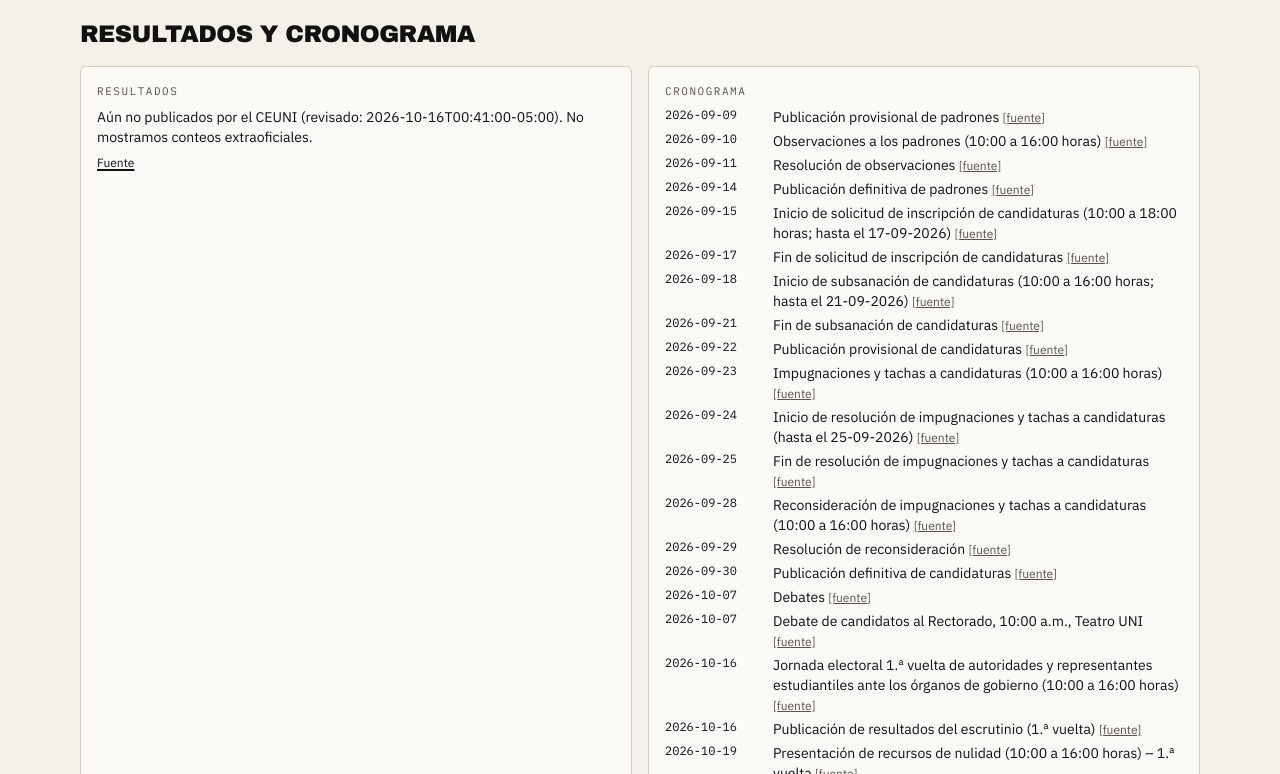
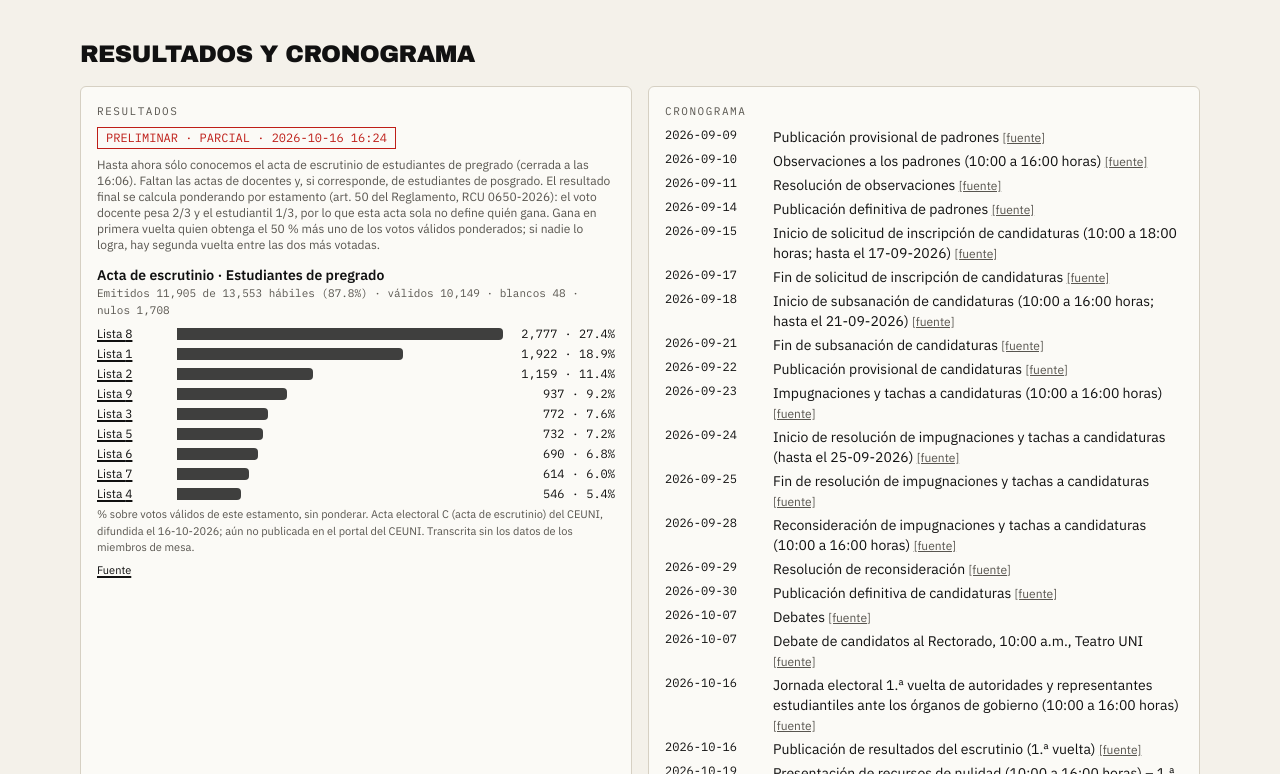
Before and after one commit to unimauro/observatorio-electoral-uni, a React (Vite) app: page / in a window 1280 px wide. Shown: the part 846-1620 px from the top of the page. Built offline with nearby package versions, Linux system fonts and the light colour scheme.

Commit message:
Resultados preliminares: acta de escrutinio CEUNI de estudiantes de pregrado (16-10, 16:06), sin ponderar y sin datos de miembros de mesa

```diff
--- a/src/data/site.json
+++ b/src/data/site.json
@@ -10,9 +10,9 @@
   "correctionsUrl": "https://github.com/unimauro/observatorio-electoral-uni/issues/new?template=correccion.yml",
   "independenceNote": "Proyecto ciudadano independiente. No es un portal oficial de la UNI ni del CEUNI, y no está vinculado a ninguna lista.",
   "results": {
-    "status": "no_publicado",
-    "source": "src-ceuni-portal-2026",
-    "asOf": "2026-10-16T00:41:00-05:00",
+    "status": "preliminar",
+    "source": "src-ceuni-acta-estudiantes-pregrado-2026",
+    "asOf": "2026-10-16T16:24:00-05:00",
     "lists": [
       {
         "listId": "lista-1",
@@ -80,7 +80,57 @@
     ],
     "secondRound": null,
     "proclaimed": null,
-    "note": "A las 00:41 del 16-10-2026 la votación aún no había empezado (jornada 10:00–16:00). En el portal CEUNI los botones 'PUBLICACIÓN DE RESULTADOS DE ESCRUTINIO' y 'PROCLAMACIÓN DE GANADORES' existen pero no tienen enlace. Según la Gaceta N.º 175, los resultados del escrutinio se publican el mismo 16-10-2026; posible 2.ª vuelta el 28-10-2026."
+    "note": "Hasta ahora sólo conocemos el acta de escrutinio de estudiantes de pregrado (cerrada a las 16:06). Faltan las actas de docentes y, si corresponde, de estudiantes de posgrado. El resultado final se calcula ponderando por estamento (art. 50 del Reglamento, RCU 0650-2026): el voto docente pesa 2/3 y el estudiantil 1/3, por lo que esta acta sola no define quién gana. Gana en primera vuelta quien obtenga el 50 % más uno de los votos válidos ponderados; si nadie lo logra, hay segunda vuelta entre las dos más votadas.",
+    "actas": [
+      {
+        "estamento": "Estudiantes de pregrado",
+        "electoresHabiles": 13553,
+        "emitidos": 11905,
+        "blancos": 48,
+        "nulos": 1708,
+        "finishedAt": "2026-10-16T16:06:00-05:00",
+        "votes": [
+          {
+            "listId": "lista-1",
+            "votes": 1922
+          },
+          {
+            "listId": "lista-2",
+            "votes": 1159
+          },
+          {
+            "listId": "lista-3",
+            "votes": 772
+          },
+          {
+            "listId": "lista-4",
+            "votes": 546
+          },
+          {
+            "listId": "lista-5",
+            "votes": 732
+          },
+          {
+            "listId": "lista-6",
+            "votes": 690
+          },
+          {
+            "listId": "lista-7",
+            "votes": 614
+          },
+          {
+            "listId": "lista-8",
+            "votes": 2777
+          },
+          {
+            "listId": "lista-9",
+            "votes": 937
+          }
+        ],
+        "sourceId": "src-ceuni-acta-estudiantes-pregrado-2026",
+        "note": "Acta electoral C (acta de escrutinio) del CEUNI, difundida el 16-10-2026; aún no publicada en el portal del CEUNI. Transcrita sin los datos de los miembros de mesa."
+      }
+    ]
   },
   "calendar": [
     {
--- a/src/data/types.ts
+++ b/src/data/types.ts
@@ -307,6 +307,19 @@ export interface ElectionResults {
   lists: { listId: string; votesDocentes: number | null; votesEstudiantes: number | null; weightedPct: number | null; note: string }[]
   secondRound: { lists: string[]; date: string | null; note?: string } | null
   proclaimed: string | null
+  note?: string
+  /** Actas de escrutinio por estamento, transcritas sin datos de miembros de mesa. */
+  actas?: {
+    estamento: string
+    electoresHabiles: number
+    emitidos: number
+    blancos: number
+    nulos: number
+    finishedAt: string
+    votes: { listId: string; votes: number }[]
+    sourceId: string
+    note: string
+  }[]
 }
 
 export interface SiteConfig {
--- a/src/pages/Dashboard.tsx
+++ b/src/pages/Dashboard.tsx
@@ -133,7 +133,7 @@ export default function Dashboard() {
               Sólo <strong>{candidates.filter((c) => hasVerifiedIn(c, 'gestion') || hasVerifiedIn(c, 'investigacion')).length} de {candidates.length}</strong> candidaturas
               tienen algún cargo o logro confirmado con documento; el resto es declaración o está pendiente.
             </li>
-            <li>La votación de hoy: el CEUNI aún no publica resultados; la proclamación está prevista para el 04-11-2026.</li>
+            <li>Votación del 16-10: ya circula el acta de escrutinio de estudiantes de pregrado (ver Resultados); faltan las de docentes, que pesan 2/3. Proclamación prevista: 04-11-2026.</li>
           </ul>
           <Link to="/planes" className="link mt-3 inline-block text-sm font-semibold">¿Tienes un plan publicado? Envíalo →</Link>
         </div>
@@ -151,8 +151,37 @@ export default function Dashboard() {
               ) : (
                 <>
                   <p className={`mt-2 inline-block px-2 py-0.5 font-mono text-xs uppercase ${site.results.status === 'oficial' ? 'bg-ink text-paper' : 'border border-alert text-alert'}`}>
-                    {site.results.status === 'oficial' ? 'Oficial' : 'Preliminar (prensa)'} · {site.results.asOf}
+                    {site.results.status === 'oficial' ? 'Oficial' : 'Preliminar · parcial'} · {site.results.asOf.slice(0, 16).replace('T', ' ')}
                   </p>
+                  {site.results.note && <p className="mt-2 text-xs text-muted">{site.results.note}</p>}
+                  {site.results.actas?.map((a) => {
+                    const valid = a.emitidos - a.blancos - a.nulos
+                    const max = Math.max(...a.votes.map((v) => v.votes))
+                    return (
+                      <div key={a.estamento} className="mt-3">
+                        <p className="text-sm font-semibold">Acta de escrutinio · {a.estamento}</p>
+                        <p className="font-mono text-[11px] text-muted">
+                          Emitidos {a.emitidos.toLocaleString('es-PE')} de {a.electoresHabiles.toLocaleString('es-PE')} hábiles ({((a.emitidos / a.electoresHabiles) * 100).toFixed(1)}%) · válidos {valid.toLocaleString('es-PE')} · blancos {a.blancos} · nulos {a.nulos.toLocaleString('es-PE')}
+                        </p>
+                        <ul className="mt-2 space-y-1" aria-label={`Votos por lista, ${a.estamento}`}>
+                          {[...a.votes].sort((x, y) => y.votes - x.votes).map((v) => {
+                            const n = v.listId.split('-')[1]
+                            const pct = (v.votes / valid) * 100
+                            return (
+                              <li key={v.listId} className="grid grid-cols-[4.5rem_1fr_6.5rem] items-center gap-2 text-xs" title={`Lista ${n}: ${v.votes} votos, ${pct.toFixed(2)}% de los válidos de este estamento`}>
+                                <Link className="link" to={`/listas/${n}`}>Lista {n}</Link>
+                                <span className="h-3 rounded-r bg-ink/80" style={{ width: `${(v.votes / max) * 100}%` }} aria-hidden />
+                                <span className="text-right font-mono">{v.votes.toLocaleString('es-PE')} · {pct.toFixed(1)}%</span>
+                              </li>
+                            )
+                          })}
+                        </ul>
+                        <p className="mt-1 text-[11px] text-muted">% sobre votos válidos de este estamento, sin ponderar. {a.note}</p>
+                        <Link className="link text-[11px]" to={`/fuentes#${a.sourceId}`}>Fuente</Link>
+                      </div>
+                    )
+                  })}
+                  {site.results.lists.some((r) => r.weightedPct != null) && (
                     <table className="mt-3 w-full text-sm">
                       <thead>
                         <tr className="border-b border-ink text-left"><th className="py-1">Lista</th><th className="py-1 text-right">% ponderado</th><th className="py-1 pl-3">Nota</th></tr>
@@ -167,11 +196,12 @@ export default function Dashboard() {
                         ))}
                       </tbody>
                     </table>
+                  )}
                   {site.results.secondRound && <p className="mt-2 text-sm">Segunda vuelta: {site.results.secondRound.lists.map((l) => `Lista ${l.split('-')[1]}`).join(' vs. ')}{site.results.secondRound.date ? ` · ${site.results.secondRound.date}` : ''}</p>}
                   {site.results.proclaimed && <p className="mt-2 text-sm font-semibold">Proclamada: Lista {site.results.proclaimed.split('-')[1]}</p>}
                 </>
               )}
-              {site.results?.source && <Link className="link mt-2 inline-block text-xs" to={`/fuentes#${site.results.source}`}>Fuente</Link>}
+              {site.results?.source && !site.results.actas?.length && <Link className="link mt-2 inline-block text-xs" to={`/fuentes#${site.results.source}`}>Fuente</Link>}
             </div>
             {site.calendar?.length ? (
               <div className="card p-4">
```
Also changed, not shown: src/data/sources.json. Lines whose indentation alone changed are shown as unchanged.
